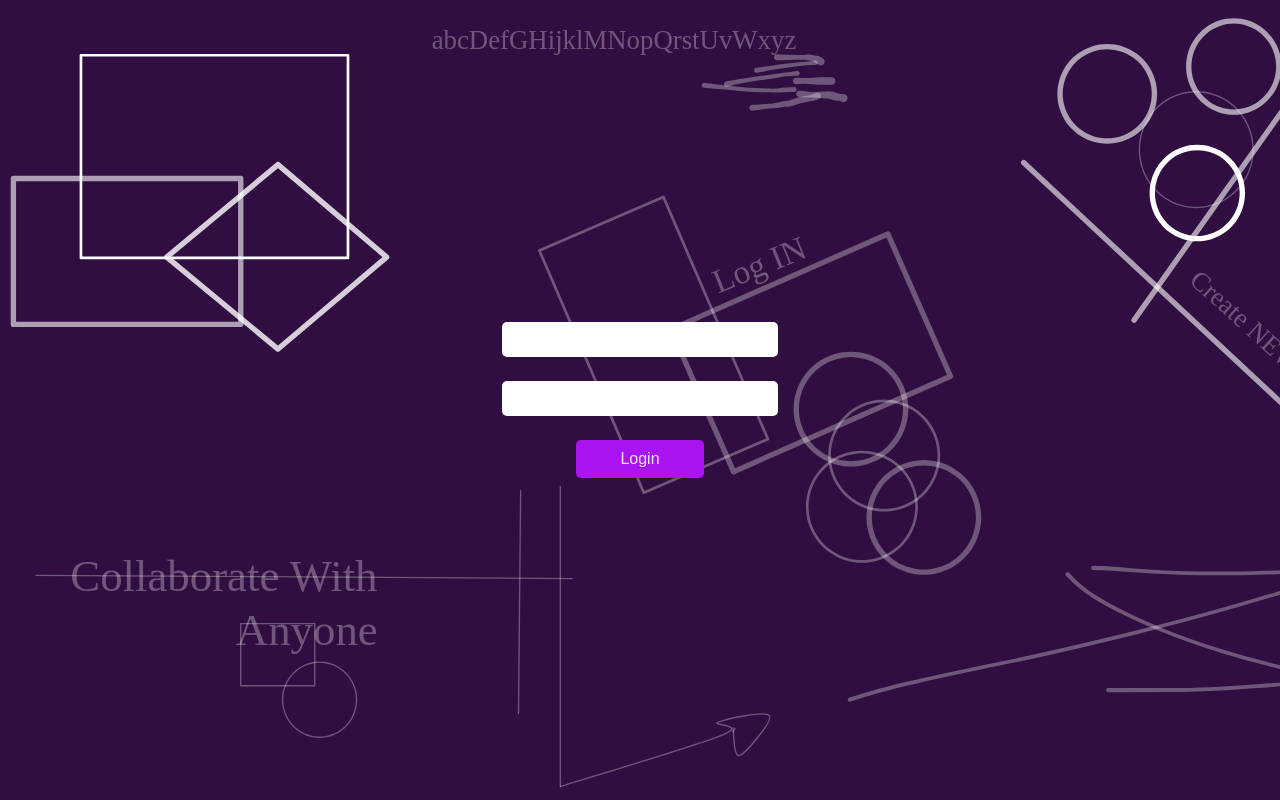
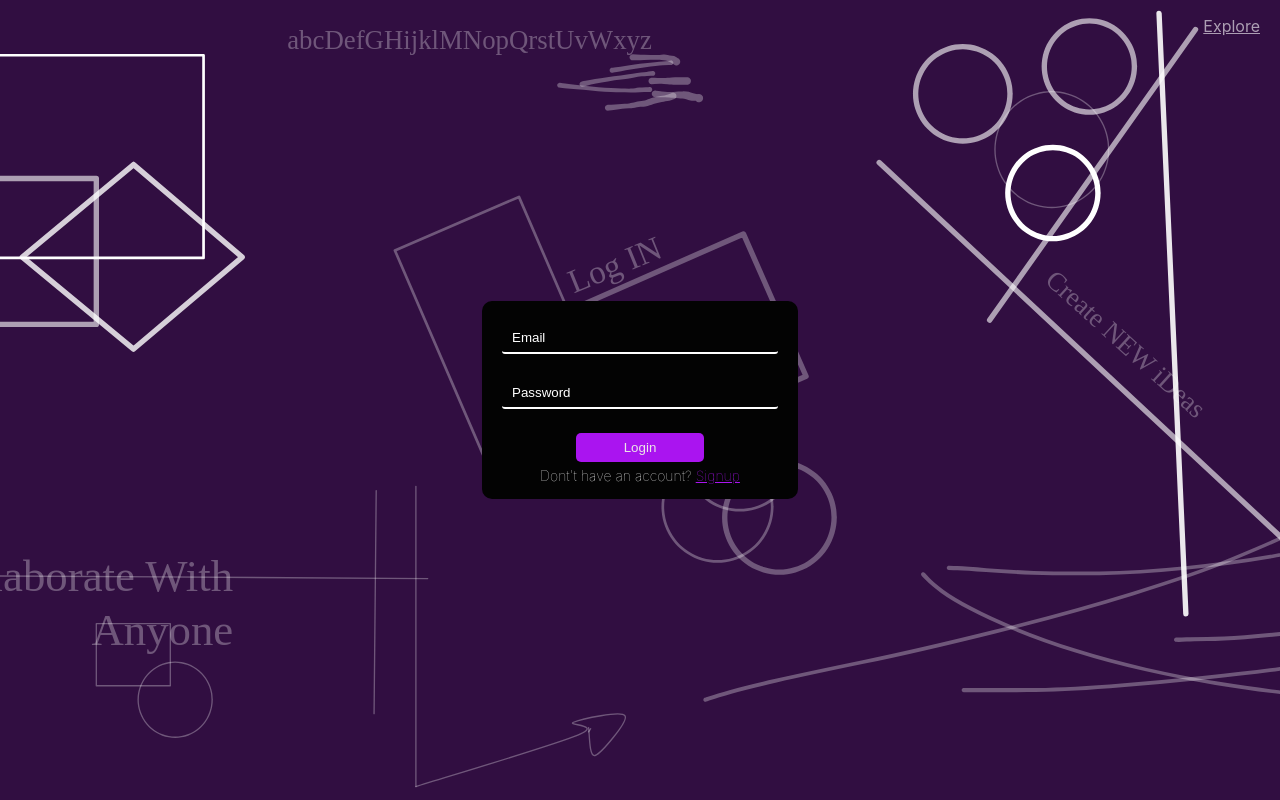
Before and after one commit to raghavaggarwal2308/CollabDraw, a React (Create React App) app in the folder ui/: page /login in a window 1280 px wide. Built offline with nearby package versions, Linux system fonts and the light colour scheme; no server answers; a web font is replaced by a local one.

Commit message:
styling of login signup

```diff
--- a/ui/src/App.css
+++ b/ui/src/App.css
@@ -19,6 +19,7 @@ body::-webkit-scrollbar-track {
 }
 
 body::-webkit-scrollbar {
+  height: 7px;
   width: 7px;
   background-color: #aa14f0;
 }
--- a/ui/src/components/Login/Login.css
+++ b/ui/src/components/Login/Login.css
@@ -5,31 +5,88 @@
   flex-direction: column;
   align-items: center;
   justify-content: center;
-  /* background-image: linear-gradient(60deg, #29323c 0%, #485563 100%); */
   background: url("../../assets/back7.svg");
   background-repeat: no-repeat;
   background-size: cover;
-  /* color: #310e41; */
+  background-position: center;
+}
+
+.loginForm {
+  display: flex;
+  flex-direction: column;
+  align-items: center;
+  justify-content: center;
+  padding: 10px 30px;
+  border-radius: 10px;
+  width: 20vw;
+  background-color: #030303;
 }
 
 .loginPassword,
 .loginEmail {
-  padding: 10px 10px;
-  width: 20vw;
+  padding: 7px 10px;
+  width: 100%;
   margin: 12px;
-  border-radius: 5px;
+  border-radius: 3px;
   border: none;
+  color: white;
+  border-bottom: 2px solid white;
+  background-color: transparent;
 }
 
 .submitLogin {
-  color: rgb(235, 230, 230);
-  font-size: 16px;
-  width: 10vw;
+  padding: 7px 10px;
   margin: 12px;
-  padding: 10px 10px;
-
+  margin-bottom: 5px;
+  width: 50%;
   border-radius: 5px;
   border: none;
-  /* background-image: linear-gradient(-20deg, #616161 0%, #9bc5c3 100%); */
+  color: rgb(235, 230, 230);
   background-color: #aa14f0;
 }
+
+.loginSignup {
+  margin: 0;
+  margin-bottom: 5px;
+  color: #eee;
+  font-size: 14px;
+  font-weight: 100;
+}
+
+.loginSignupLink {
+  color: #aa14f0;
+}
+
+::placeholder {
+  /* Chrome, Firefox, Opera, Safari 10.1+ */
+  color: white;
+  opacity: 1; /* Firefox */
+}
+
+:-ms-input-placeholder {
+  /* Internet Explorer 10-11 */
+  color: white;
+}
+
+::-ms-input-placeholder {
+  /* Microsoft Edge */
+  color: white;
+}
+
+@media screen and (max-width: 950px) {
+  .logInForm {
+    width: 37vw;
+  }
+}
+
+@media screen and (max-width: 550px) {
+  .logInForm {
+    width: 47vw;
+  }
+}
+
+@media screen and (max-width: 400px) {
+  .logInForm {
+    width: 60vw;
+  }
+}
--- a/ui/src/components/Login/Login.js
+++ b/ui/src/components/Login/Login.js
@@ -1,5 +1,5 @@
 import React, { useState, useEffect } from "react";
-import { useHistory } from "react-router-dom";
+import { useHistory, Link } from "react-router-dom";
 import { loginUser } from "../../api/User";
 //import history from "../../history.js";
 import "./Login.css";
@@ -44,7 +44,13 @@ function Login({ setisAuthenticated }) {
     setPassword("");
   };
   return (
-    <form id="loginForm" className="logIn">
+    <div className="logIn">
+      <p className="exploreLink">
+        <Link to="/" style={{ color: "white" }}>
+          Explore
+        </Link>
+      </p>
+      <form id="loginForm" className="loginForm">
         <input
           value={email}
           name="email"
@@ -64,7 +70,14 @@ function Login({ setisAuthenticated }) {
           required
         />
         <input type="submit" value="Login" className="submitLogin" />
+        <p className="loginSignup">
+          Dont't have an account?{" "}
+          <Link to="/signup" className="loginSignupLink">
+            Signup
+          </Link>
+        </p>
       </form>
+    </div>
   );
 }
 
--- a/ui/src/components/SignUp/SignUp.css
+++ b/ui/src/components/SignUp/SignUp.css
@@ -7,7 +7,15 @@
   height: 100vh;
   background: url("../../assets/sign1.svg");
   background-repeat: no-repeat;
-  background-size: contain;
+  background-size: cover;
+  background-position: center;
+}
+
+.exploreLink {
+  position: absolute;
+  right: 20px;
+  top: 0px;
+  opacity: 0.6;
 }
 
 .signupForm {
@@ -15,15 +23,15 @@
   flex-direction: column;
   align-items: center;
   justify-content: center;
-  border: 1p solid white;
-  padding: 10px;
+  padding: 10px 30px;
   border-radius: 10px;
+  width: 20vw;
   background-color: #030303;
 }
 
 .signupInput {
   padding: 7px 10px;
-  width: 20vw;
+  width: 100%;
   margin: 12px;
   border-radius: 3px;
   border: none;
@@ -36,7 +44,7 @@
   padding: 7px 10px;
   margin: 12px;
   margin-bottom: 5px;
-  width: 10vw;
+  width: 50%;
   border-radius: 5px;
   border: none;
   color: rgb(235, 230, 230);
@@ -70,3 +78,21 @@
   /* Microsoft Edge */
   color: white;
 }
+
+@media screen and (max-width: 950px) {
+  .signupForm {
+    width: 37vw;
+  }
+}
+
+@media screen and (max-width: 550px) {
+  .signupForm {
+    width: 47vw;
+  }
+}
+
+@media screen and (max-width: 400px) {
+  .signupForm {
+    width: 60vw;
+  }
+}
--- a/ui/src/components/SignUp/SignUp.js
+++ b/ui/src/components/SignUp/SignUp.js
@@ -55,6 +55,11 @@ function SignUp({ setisAuthenticated }) {
   };
   return (
     <div className="signUp">
+      <p className="exploreLink">
+        <Link to="/" style={{ color: "white" }}>
+          Explore
+        </Link>
+      </p>
       <form id="signupForm" className="signupForm">
         <input
           value={firstName}
```
Lines whose indentation alone changed are shown as unchanged.
